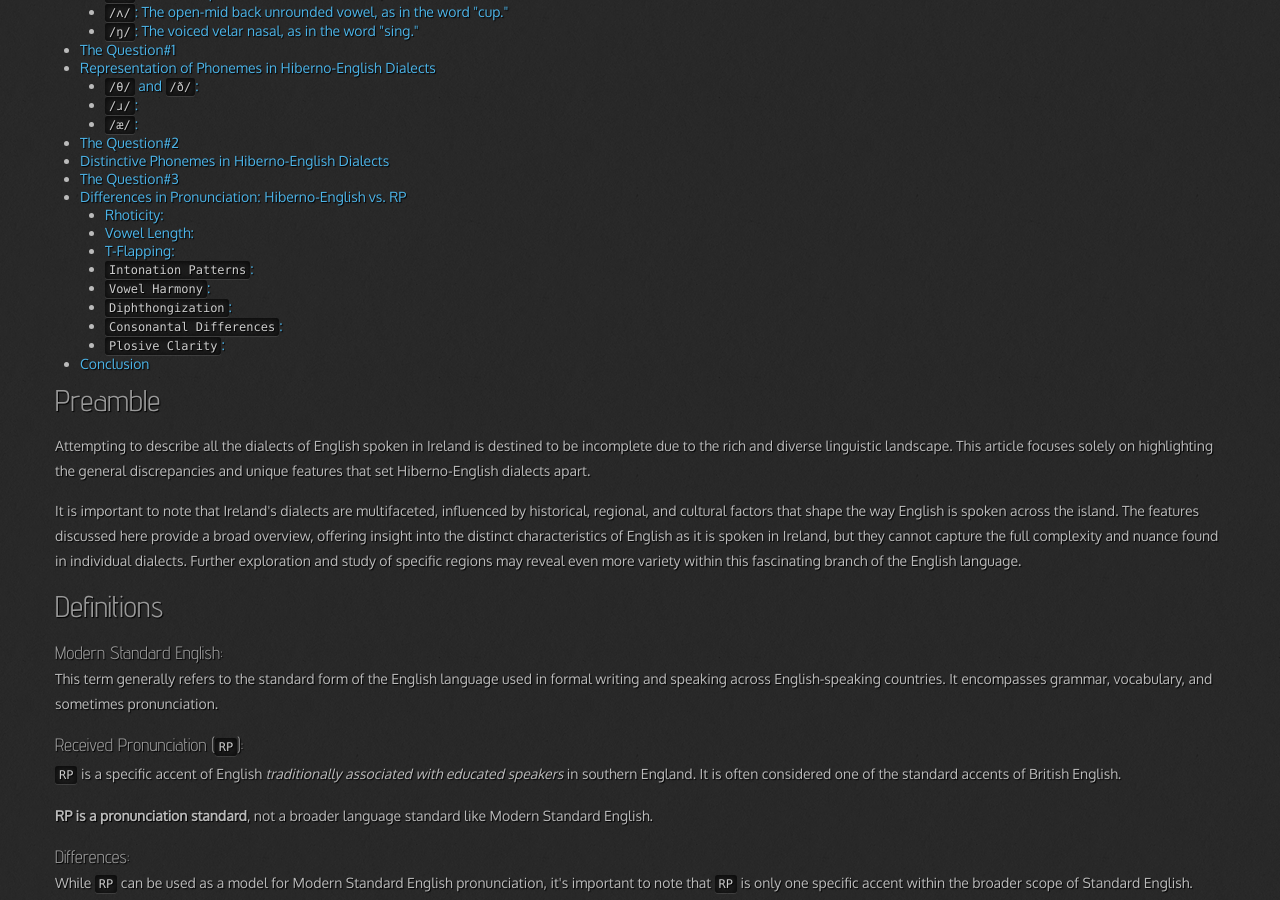
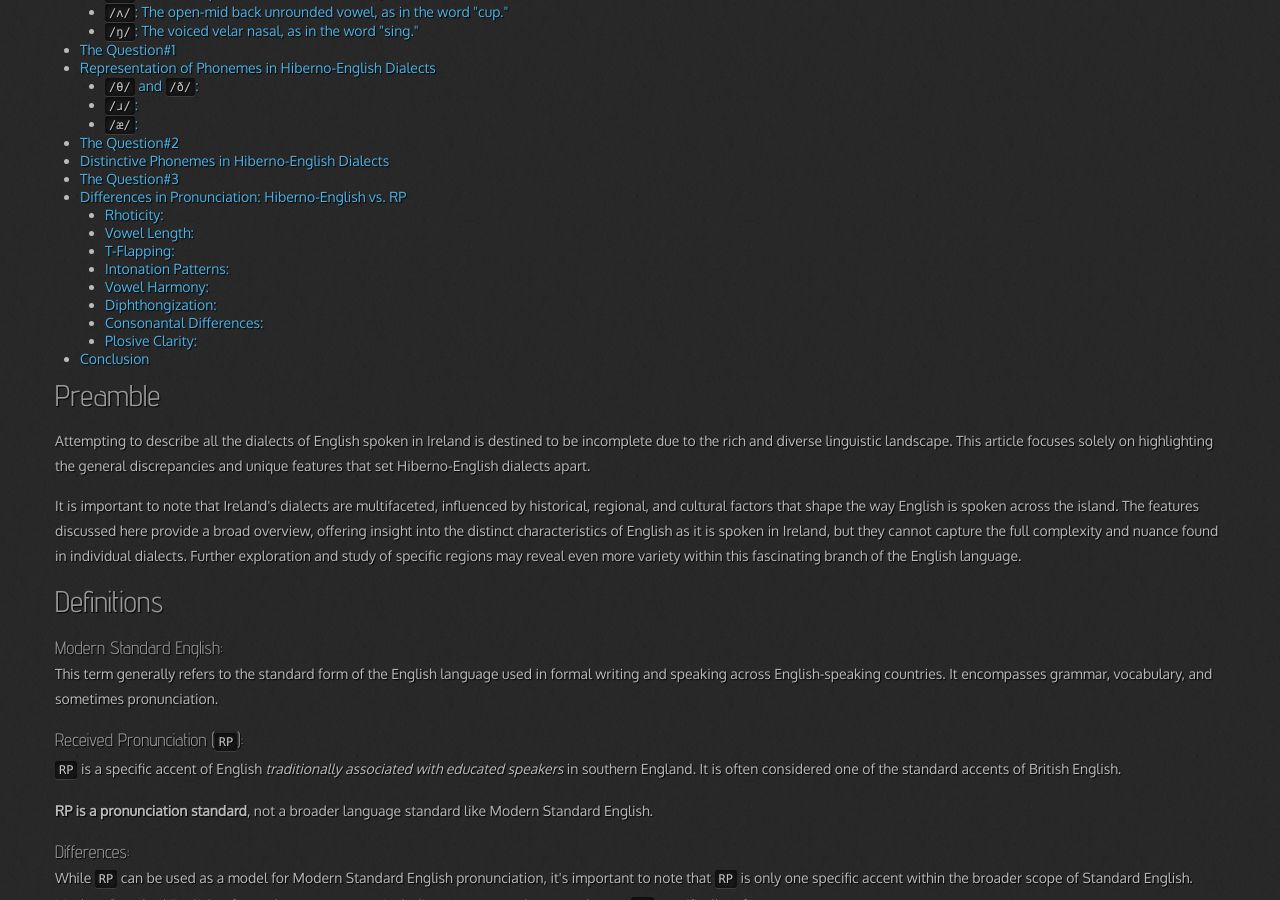
Before and after one commit to 0--key/0--key.github.io, a Jekyll site: the page built from _posts/2025-03-07-hiberno.html, in a window 1280 px wide and 900 px high, scrolled down 547 px. Built offline with Jekyll 4.4.1, drawn with Linux system fonts in a browser that asks for light colours; nearby versions of some CDN libraries; some of the changed text lies outside the part shown.

Commit message:
Several cosmetical corrections

```diff
--- a/_posts/2025-03-07-hiberno.html
+++ b/_posts/2025-03-07-hiberno.html
@@ -60,11 +60,11 @@ tags: [phonemics]
 <li><a href="#org0262b73">Rhoticity:</a></li>
 <li><a href="#org21a5613">Vowel Length:</a></li>
 <li><a href="#org40094a4">T-Flapping:</a></li>
-<li><a href="#org2414a86"><code>Intonation Patterns</code>:</a></li>
-<li><a href="#org9c55225"><code>Vowel Harmony</code>:</a></li>
-<li><a href="#org1c06cb5"><code>Diphthongization</code>:</a></li>
-<li><a href="#orgd5a6bad"><code>Consonantal Differences</code>:</a></li>
-<li><a href="#org382051b"><code>Plosive Clarity</code>:</a></li>
+<li><a href="#orga1ec4a3">Intonation Patterns:</a></li>
+<li><a href="#orgd51c6f5">Vowel Harmony:</a></li>
+<li><a href="#orgc04ec89">Diphthongization:</a></li>
+<li><a href="#orgc5e19e9">Consonantal Differences:</a></li>
+<li><a href="#org28bf64f">Plosive Clarity:</a></li>
 </ul>
 </li>
 <li><a href="#orgaac8f2a">Conclusion</a></li>
@@ -512,9 +512,9 @@ in American English, where it might be flapped or pronounced as a soft
 </div>
 </div>
 
-<div id="outline-container-org2414a86" class="outline-3">
-<h3 id="org2414a86"><code>Intonation Patterns</code>:</h3>
-<div class="outline-text-3" id="text-org2414a86">
+<div id="outline-container-orga1ec4a3" class="outline-3">
+<h3 id="orga1ec4a3">Intonation Patterns:</h3>
+<div class="outline-text-3" id="text-orga1ec4a3">
 <p>
 Irish English often employs a distinctive rising intonation at the end
 of sentences, even in statements, which can be different from the
@@ -523,9 +523,9 @@ falling intonation typically used in <code>RP</code>.
 </div>
 </div>
 
-<div id="outline-container-org9c55225" class="outline-3">
-<h3 id="org9c55225"><code>Vowel Harmony</code>:</h3>
-<div class="outline-text-3" id="text-org9c55225">
+<div id="outline-container-orgd51c6f5" class="outline-3">
+<h3 id="orgd51c6f5">Vowel Harmony:</h3>
+<div class="outline-text-3" id="text-orgd51c6f5">
 <p>
 Hiberno-English features vowel harmony in some areas, where the
 quality of vowels within a word can be influenced by the initial vowel
@@ -534,9 +534,9 @@ sound.
 </div>
 </div>
 
-<div id="outline-container-org1c06cb5" class="outline-3">
-<h3 id="org1c06cb5"><code>Diphthongization</code>:</h3>
-<div class="outline-text-3" id="text-org1c06cb5">
+<div id="outline-container-orgc04ec89" class="outline-3">
+<h3 id="orgc04ec89">Diphthongization:</h3>
+<div class="outline-text-3" id="text-orgc04ec89">
 <p>
 Some monophthongs in <code>RP</code> may be diphthongized in Hiberno-English, and
 vice versa. For example, the word "thought" might have a more
@@ -545,9 +545,9 @@ pronounced monophthong.
 </div>
 </div>
 
-<div id="outline-container-orgd5a6bad" class="outline-3">
-<h3 id="orgd5a6bad"><code>Consonantal Differences</code>:</h3>
-<div class="outline-text-3" id="text-orgd5a6bad">
+<div id="outline-container-orgc5e19e9" class="outline-3">
+<h3 id="orgc5e19e9">Consonantal Differences:</h3>
+<div class="outline-text-3" id="text-orgc5e19e9">
 <p>
 There is often less assimilation of sounds in Hiberno-English. For
 example, "handbag" might have clearer pronunciation of the 'd', unlike
@@ -556,9 +556,9 @@ some <code>RP</code> accents where it may assimilate to "hambag."
 </div>
 </div>
 
-<div id="outline-container-org382051b" class="outline-3">
-<h3 id="org382051b"><code>Plosive Clarity</code>:</h3>
-<div class="outline-text-3" id="text-org382051b">
+<div id="outline-container-org28bf64f" class="outline-3">
+<h3 id="org28bf64f">Plosive Clarity:</h3>
+<div class="outline-text-3" id="text-org28bf64f">
 <p>
 Plosive sounds such as <i>p</i>, <i>t</i>, and <i>k</i> are often pronounced with
 more force in Hiberno-English, lacking the aspirated quality often
@@ -567,6 +567,7 @@ found in some <code>RP</code> accents.
 </div>
 </div>
 </div>
+
 
 
 <div id="outline-container-orgaac8f2a" class="outline-2">
```
